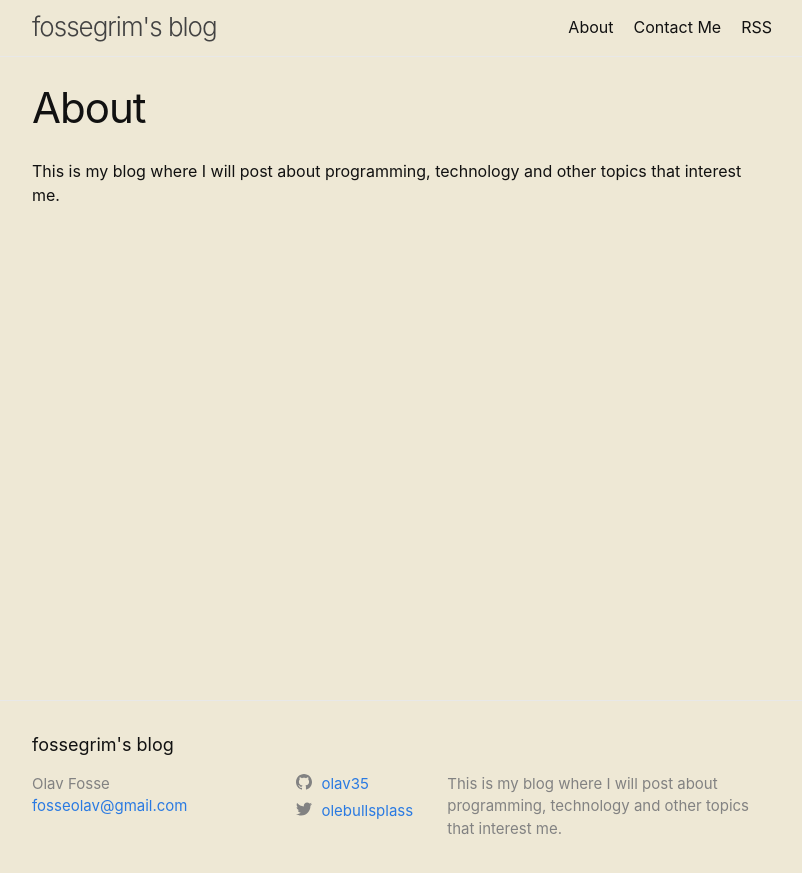
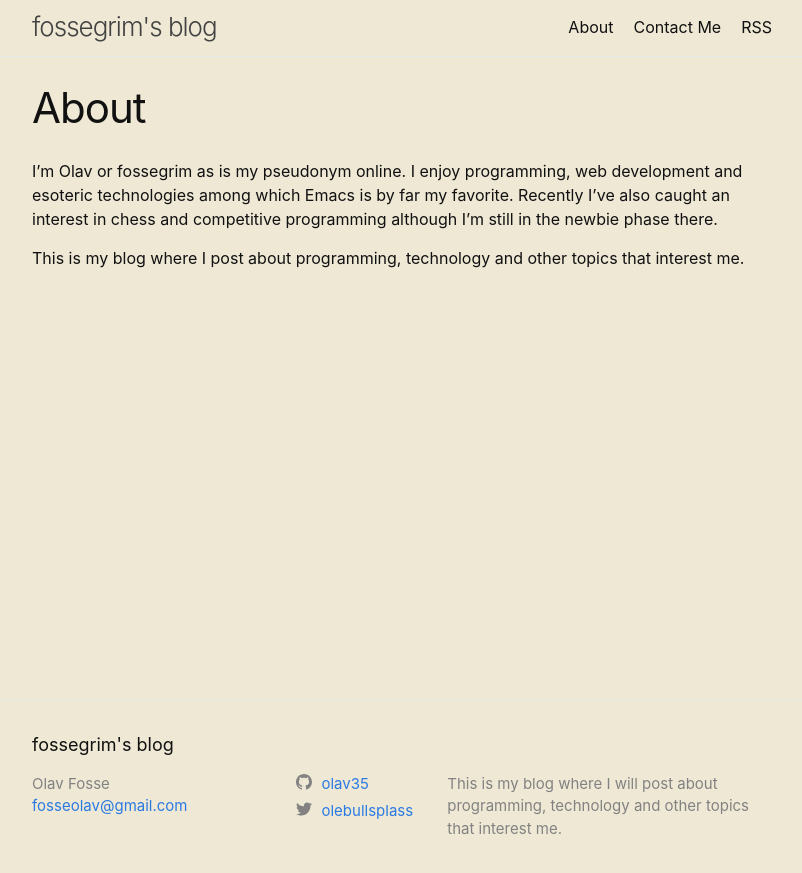
Before and after one commit to fossegrim/fossegr.im, a Jekyll site: the page built from about.markdown, in a window 1280 px wide. Shown: the top 873 px of the page, without its empty margins (238-1040 px from the left). Built offline with Jekyll 4.4.1, drawn with Linux system fonts in a browser that asks for light colours.

Commit message:
Update about

```diff
--- a/about.markdown
+++ b/about.markdown
@@ -3,5 +3,6 @@ layout: page
 title: About
 permalink: /about/
 ---
+I'm Olav or fossegrim as is my pseudonym online. I enjoy programming, web development and esoteric technologies among which Emacs is by far my favorite. Recently I've also caught an interest in chess and competitive programming although I'm still in the newbie phase there.
 
-This is my blog where I will post about programming, technology and other topics that interest me.
+This is my blog where I post about programming, technology and other topics that interest me.
```
